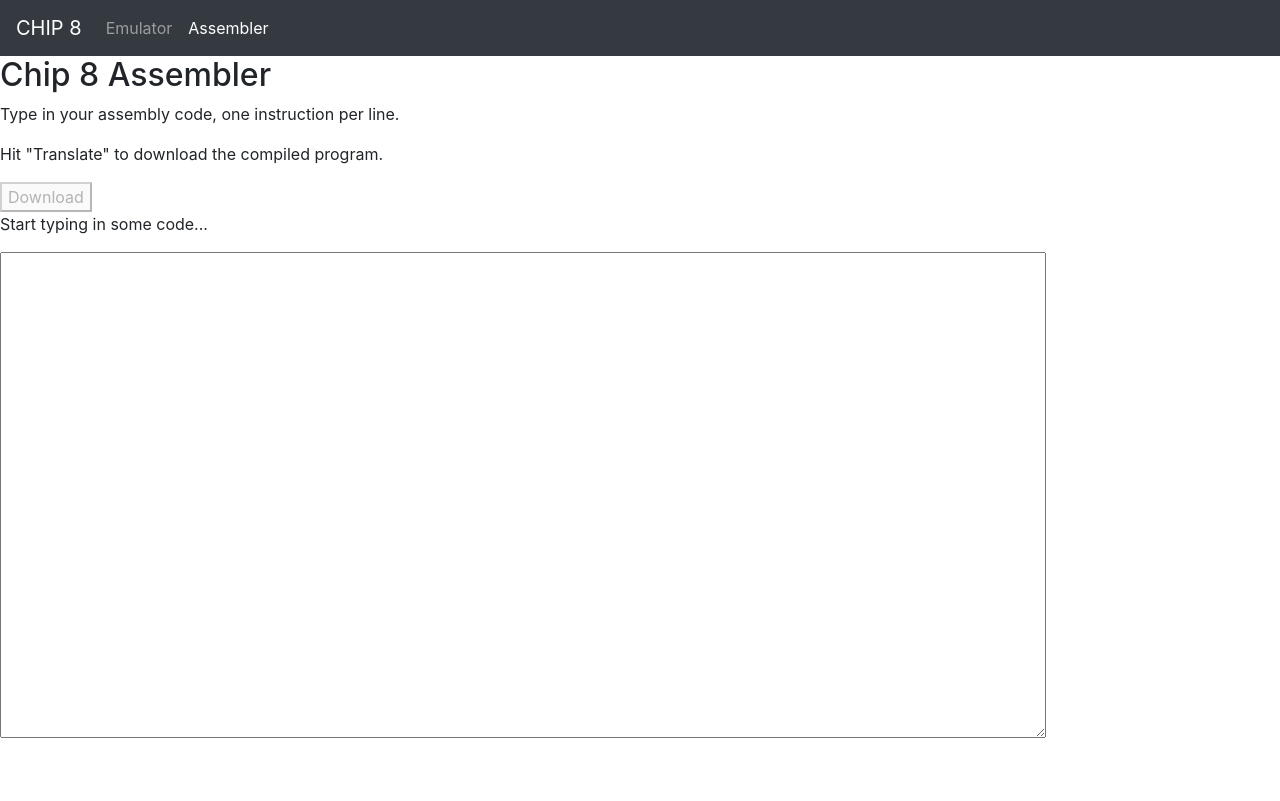
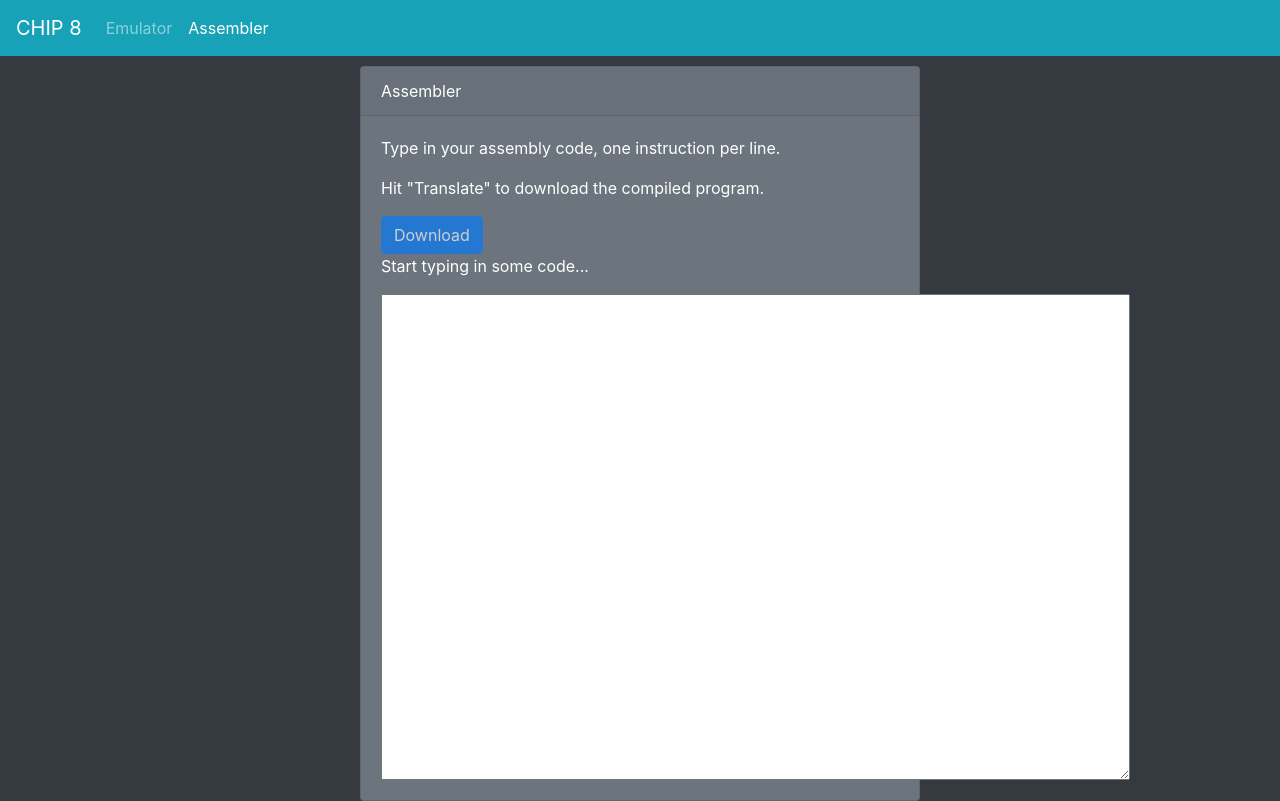
Before and after one commit to dpluong/chip-8, a website: page src/assembler.html in a window 1280 px wide. Drawn offline with nearby package versions, Linux system fonts and the light colour scheme.

Commit message:
have asseembler html matcvh index

```diff
--- a/src/assembler.html
+++ b/src/assembler.html
@@ -2,8 +2,8 @@
   <link rel="stylesheet" href="https://stackpath.bootstrapcdn.com/bootstrap/4.3.1/css/bootstrap.min.css"
     integrity="sha384-ggOyR0iXCbMQv3Xipma34MD+dH/1fQ784/j6cY/iJTQUOhcWr7x9JvoRxT2MZw1T" crossorigin="anonymous">
 </head>
-<body>
-  <nav class="navbar navbar-dark bg-dark navbar-expand">
+<body class="bg-dark text-white">
+  <nav class="navbar navbar-dark bg-info navbar-expand">
     <a class="navbar-brand" href="./index.html">CHIP 8</a>
     <ul class="navbar-nav mr-auto">
       <li class="nav-item">
@@ -14,14 +14,20 @@
       </li>
     </ul>
   </nav>
-  <h2>Chip 8 Assembler</h2>
-  <p>Type in your assembly code, one instruction per line.</p>
-  <p>Hit "Translate" to download the compiled program.</p>
-  <div style="margin-bottom: 10px">
-    <button id="downloadButton" type="button" disabled>Download</button>
-    <p id="errorString">Start typing in some code...</p>
+  <div class="card bg-secondary mx-auto" style="width: 560px;margin-top:10px">
+    <div class="card-header">
+      Assembler
+    </div>
+    <div class="card-body">
+      <p>Type in your assembly code, one instruction per line.</p>
+      <p>Hit "Translate" to download the compiled program.</p>
+      <div style="margin-bottom: 10px">
+        <button id="downloadButton" type="button" class="btn btn-primary" disabled>Download</button>
+        <p id="errorString">Start typing in some code...</p>
+      </div>
+      <textarea id="assemblyCode" rows="20" cols="71"></textarea>
+    </div>
   </div>
-  <textarea id="assemblyCode" rows="20" cols="100"></textarea>
 
 
 
```
Also changed, not shown: src/index.html (+0 -9 lines).
